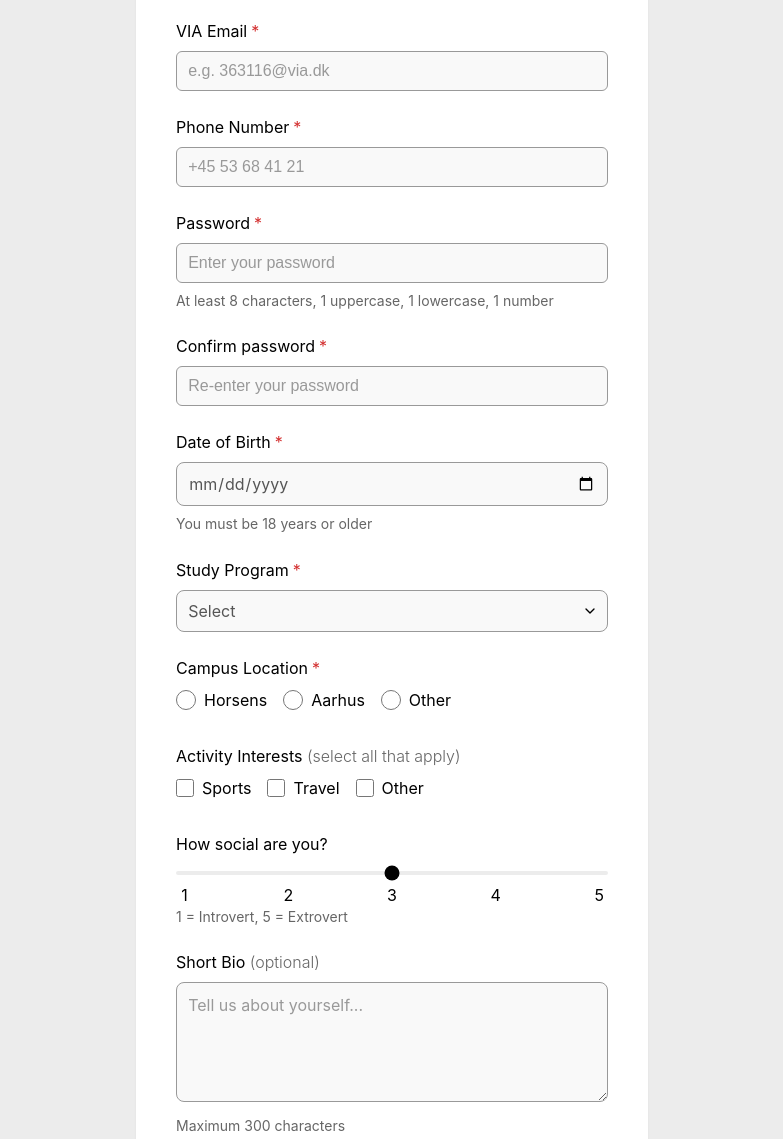
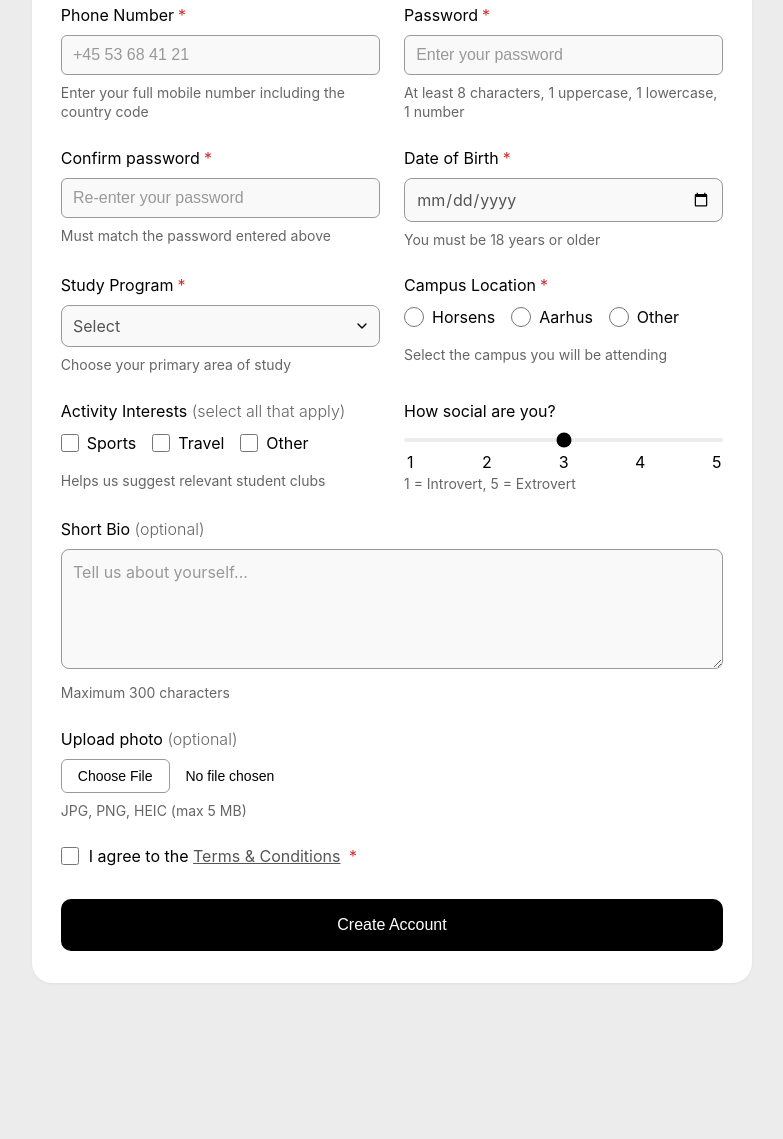
Before and after one commit to vladyslav-averin/web-1-assignment-2-group-08, a plain HTML site: page index.html in a window 1280 px wide. Shown: the part 249-1388 px from the top of the page, without its empty margins (248-1031 px from the left). After the commit the page ends 1264 px from the top, so only its background shows below. Drawn offline with Linux system fonts and the light colour scheme.

Commit message:
Added 2-column layout for tablet and desktop

```diff
--- a/index.html
+++ b/index.html
@@ -57,13 +57,17 @@
             autocomplete="tel"
             required
             pattern="^\+?[0-9\s\-()]{7,20}$"
-            title="Enter a valid phone number (7–20 digits, may include +, spaces, -, or parentheses)"
+            title="Enter a valid phone number"
+            aria-describedby="phone-hint"
           />
+          <span class="hint" id="phone-hint"
+            >Enter your full mobile number including the country code</span
+          >
         </div>
 
         <!-- Password -->
         <div class="form-group">
-          <label for="password" class="required" >Password</label>
+          <label for="password" class="required">Password</label>
           <input
             type="password"
             id="password"
@@ -92,8 +96,12 @@
             autocomplete="new-password"
             required
             minlength="8"
+            aria-describedby="confirm-hint"
             title="Re-enter the same password"
           />
+          <span class="hint" id="confirm-hint"
+            >Must match the password entered above</span
+          >
         </div>
 
         <!-- Date of Birth -->
@@ -115,7 +123,12 @@
         <!-- Study Program -->
         <div class="form-group">
           <label for="program" class="required">Study Program</label>
-          <select id="program" name="program" required>
+          <select
+            id="program"
+            name="program"
+            required
+            aria-describedby="program-hint"
+          >
             <option value="" disabled selected>Select</option>
             <option value="software-engineering">
               Software Technology Engineering
@@ -123,6 +136,9 @@
             <option value="design">Graphic Storytelling</option>
             <option value="marketing">Character Animation</option>
           </select>
+          <span class="hint" id="program-hint"
+            >Choose your primary area of study</span
+          >
         </div>
 
         <!-- Campus Location -->
@@ -169,6 +185,7 @@
             aria-label="Other campus location"
             title="Enter your campus city or location"
           />
+          <span class="hint">Select the campus you will be attending</span>
         </fieldset>
 
         <!-- Activity Interests -->
@@ -191,6 +208,7 @@
               <span>Other</span>
             </label>
           </div>
+          <span class="hint">Helps us suggest relevant student clubs</span>
         </fieldset>
 
         <!-- How social are you? -->
@@ -225,7 +243,7 @@
         </div>
 
         <!-- Short Bio -->
-        <div class="form-group">
+        <div class="form-group full-width">
           <label for="bio">
             Short Bio <span class="optional">(optional)</span>
           </label>
@@ -240,7 +258,7 @@
         </div>
 
         <!-- Upload photo -->
-        <div class="form-group">
+        <div class="form-group full-width">
           <label for="photo">
             Upload photo <span class="optional">(optional)</span>
           </label>
@@ -256,17 +274,26 @@
         </div>
 
         <!-- Terms & Conditions -->
-        <div class="form-group">
-          <label class="checkbox-label terms-checkbox"> <input type="checkbox" id="terms" name="terms" required ... />
-
+        <div class="form-group full-width">
+          <label class="checkbox-label terms-checkbox">
+            <input
+              type="checkbox"
+              id="terms"
+              name="terms"
+              required
+              title="You must agree to the Terms & Conditions"
+            />
             <span class="required">
-              I agree to the <a href="#" class="terms-link">Terms & Conditions</a>
+              I agree to the
+              <a href="#" class="terms-link">Terms & Conditions</a>
             </span>
           </label>
         </div>
 
         <!-- Submit Button -->
-        <button type="submit" class="submit-btn">Create Account</button>
+        <button type="submit" class="submit-btn full-width">
+          Create Account
+        </button>
       </form>
     </div>
   </body>
--- a/styles.css
+++ b/styles.css
@@ -358,8 +358,9 @@ input[type="file"]::file-selector-button {
     }
 
     .container {
-    max-width: 32rem;
-    padding: 3rem 2.5rem;
+      /* Make the container wider to fit 2 columns */
+      max-width: 45rem;
+      padding: 2rem 1.8rem;
       border-radius: 1.25rem;
       box-shadow: 0 1px 3px rgba(0, 0, 0, 0.05);
     }
@@ -373,7 +374,20 @@ input[type="file"]::file-selector-button {
       font-size: 1.0625rem;
     }
 
+    /* Switch the form to a 2-column layout */
+    form {
+      display: grid;
+      grid-template-columns: 1fr 1fr; /* Create two equal columns */
+      gap: 1.5rem; /* Space between columns/rows */
+    }
+
+    /* Helper class to make elements span across both columns */
+    .full-width {
+      grid-column: 1 / -1; /* Stretch from start to end */
+    }
+
+    /* Remove bottom margin because 'gap' handles the spacing now */
     .form-group {
-    margin-bottom: 1.5rem;
+      margin-bottom: 0;
     }
   }
```
Lines whose indentation alone changed are shown as unchanged.
